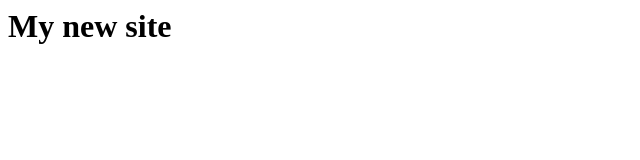
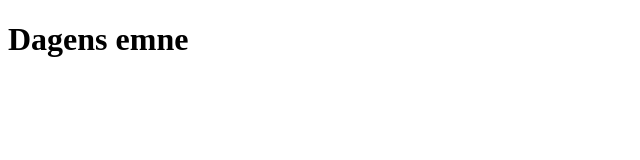
Before and after one commit to dummy4200/coursera-html, a plain HTML site: page index.html in a window 1280 px wide. Shown: the whole page, without its empty margins (0-640 px from the left). Drawn offline with Linux system fonts and the light colour scheme.

Commit message:
index.html updated

```diff
--- a/index.html
+++ b/index.html
@@ -1 +1,11 @@
-<h1>My new site</h1>
+<!DOCTYPE html>
+<html lang="en">
+<head>
+    <meta charset="UTF-8">
+    <meta name="viewport" content="width=device-width, initial-scale=1.0">
+    <title>HTML Starter</title>
+</head>
+<body>
+    <h1>Dagens emne</h1>
+</body>
+</html>
```
